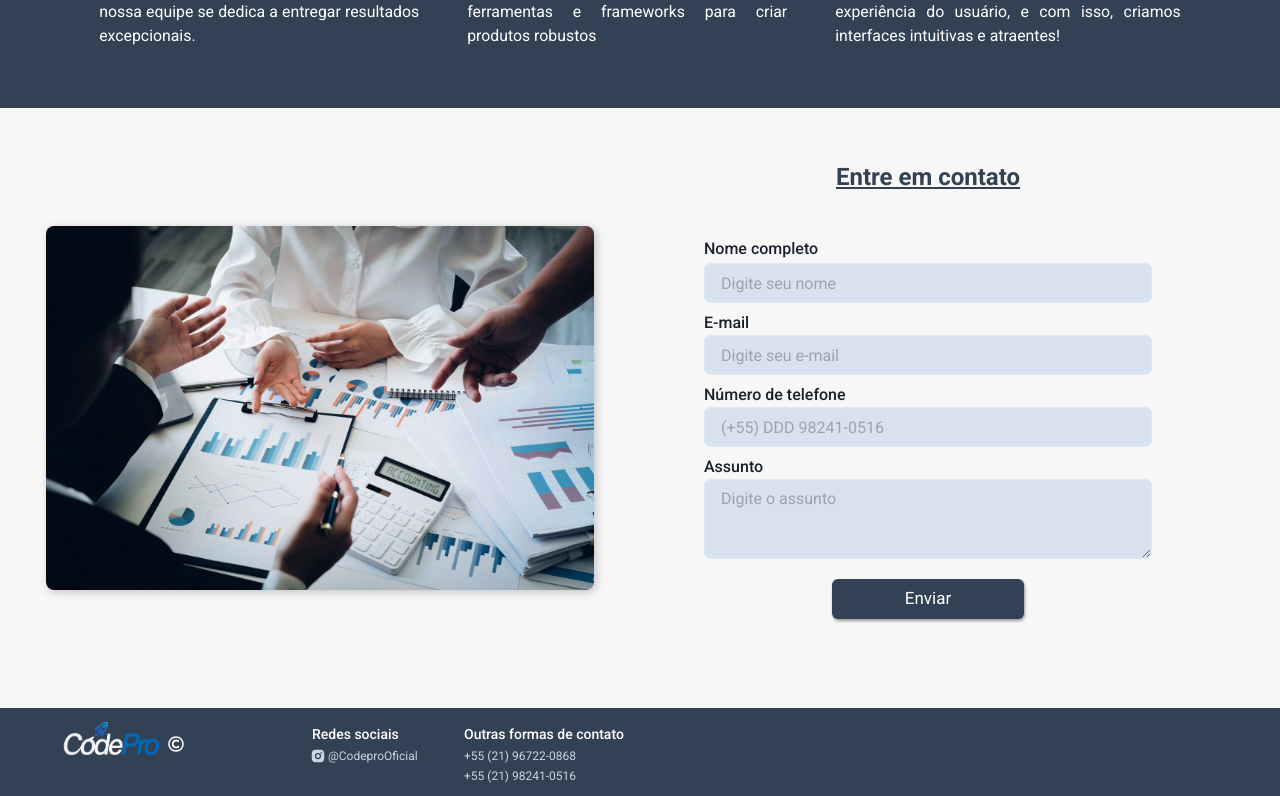
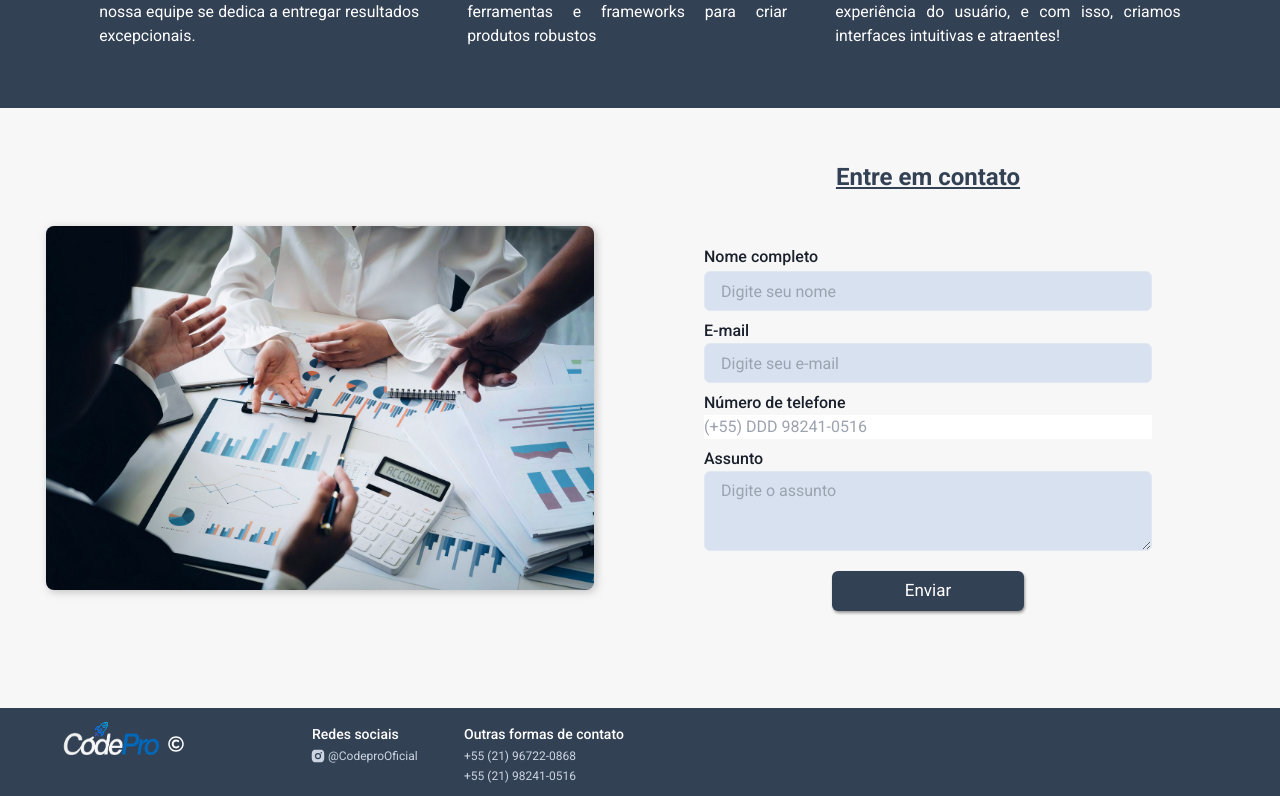
Before and after one commit to CodeProProject/CodePro, a React (Vite) app: page / in a window 1280 px wide. Shown: the part 1492-2288 px from the top of the page. Built offline with nearby package versions, Linux system fonts and the light colour scheme.

Commit message:
Input Mascara
Input de mascará finalizado

Precisa dar o NPM INSTALL para carregar a nova biblioteca que foi instalada para fazer essa nova funcionalidade

Co-Authored-By: Caique Oliveira <107628534+Chaverbr@users.noreply.github.com>

```diff
--- a/package.json
+++ b/package.json
@@ -18,6 +18,7 @@
     "react": "^18.2.0",
     "react-dom": "^18.2.0",
     "react-icons": "^4.12.0",
+    "react-input-mask": "^2.0.4",
     "react-toastify": "^9.1.3"
   },
   "devDependencies": {
--- a/src/Components/Contato/Contato.jsx
+++ b/src/Components/Contato/Contato.jsx
@@ -3,6 +3,7 @@ import './Contato.css'
 import ImgContato from '../../assets/fundoOrcamento.jpg';
 import emailjs from '@emailjs/browser';
 import {toast } from 'react-toastify';
+import InputMask from 'react-input-mask';
 
 import {
     FormLabel,
@@ -116,11 +117,14 @@ const Contato = () => {
 
                 <div className='form-number'>
                     <FormLabel className='label-number' marginBottom='0'>Número de telefone</FormLabel>
-                    <Input
+                    <InputMask
+                        mask="(99) 99999-9999"
+                        maskChar="_"
                         bg="#d7e1f0"
                         w="100%"
                         type='text'
                         placeholder='(+55) DDD 98241-0516'
+
                         value={number}
                         name="user_number"
                         onChange={(e)=> {setNumber(e.target.value)}}
```
Also changed, not shown: 1 other file (tests, documents, lock files or other folders).
